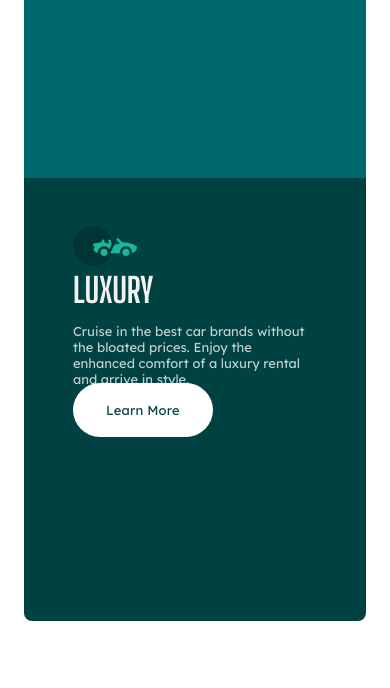
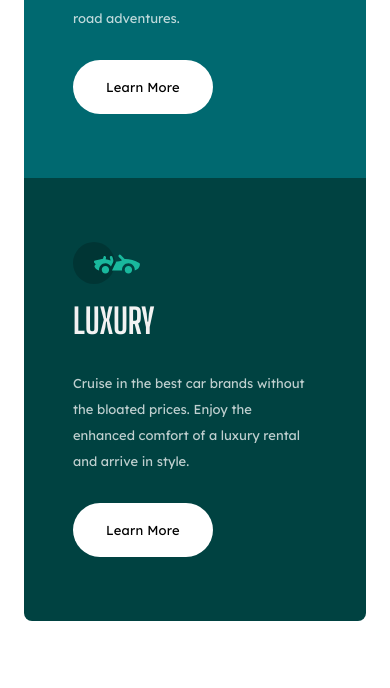
Before and after one commit to SimGagnon/Frontend-mentor-3column-card, a plain HTML site: page index.html in a window 390 px wide. Shown: the part 796-1484 px from the top of the page. Drawn offline with Linux system fonts and the light colour scheme.

Commit message:
finished mobile version

```diff
--- a/app/scss/_globals.scss
+++ b/app/scss/_globals.scss
@@ -18,30 +18,3 @@ body {
     font-size: 15px;
     font-family: $Lexend;
 }
-
-h1 {
-    font-family: $BigShoulder;
-    color: $Verylightgray;
-    font-size: 2.266em;
-}
-
-p {
-    color: $Transparentwhite;
-    font-size: 0.8125rem;
-}
-
-a {
-    text-decoration: none;
-    background: white;
-    font-size: 0.867em;
-    padding: 1.1875rem 2.0625rem;
-    border: none;
-    border-radius: 3rem;
-    cursor: pointer;
-    letter-spacing: 0.2px;
-
-    &:hover {
-        border: 1px solid white;
-        color: white;
-    }
-}
--- a/app/scss/_main.scss
+++ b/app/scss/_main.scss
@@ -10,32 +10,62 @@
 
     &_sedan {
         background: $Brightorange;
-
-        a {
-            color: $Brightorange;
-        }
+        color: $Brightorange;
     }
 
     &_suvs {
         background: $Darkcyan;
-
-        a {
-            color: $Darkcyan;
-        }
     }
 
     &_luxury {
         background: $Verydarkcyan;
+    }
 
-        a {
-            color: $Verydarkcyan;;
-        }
+    h1 {
+        font-family: $BigShoulder;
+        color: $Verylightgray;
+        font-size: 2.3em;
+    }
+
+    img {
+        width: 4.1875rem;
+    }
+
+    p {
+        color: $Transparentwhite;
+        font-size: 0.8125rem;
+        line-height: 2;
     }
 
     .card {
         height: 27.6875rem;
-        min-width: 20.4375rem;
+        min-width: 18.75rem;
         padding:  3rem 3.0625rem;
+        padding-right: 3.4375rem;
+        display: flex;
+        flex-direction: column;
+        justify-content: space-evenly;
+    }
+
+    .btn {
+        text-decoration: none;
+        background: white;
+        display: inline-block;
+        width: fit-content;
+        font-size: 0.867em;
+        padding: 1.1875rem 2.0625rem;
+        border: none;
+        border-radius: 3rem;
+        cursor: pointer;
+        letter-spacing: 0.2px;
+        color: inherit;
+
+        &:hover {
+            border: 1px solid white;
+            color: white;
+            background: transparent;
+            margin: -1px;
+        }
     }
 }
 
```
Also changed, not shown: app/css/style.css, 1 other file.
